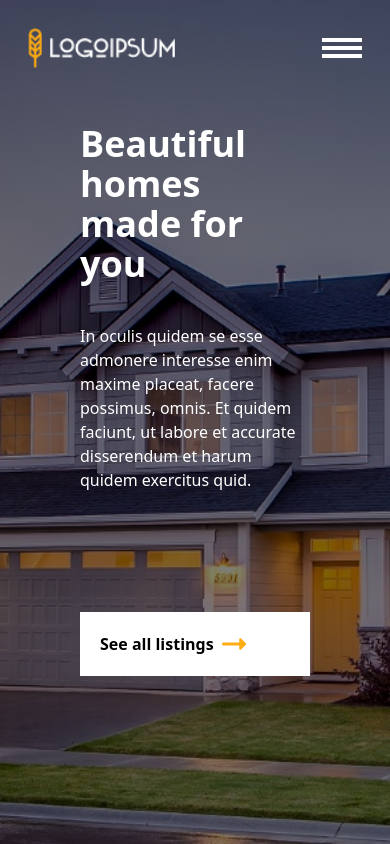
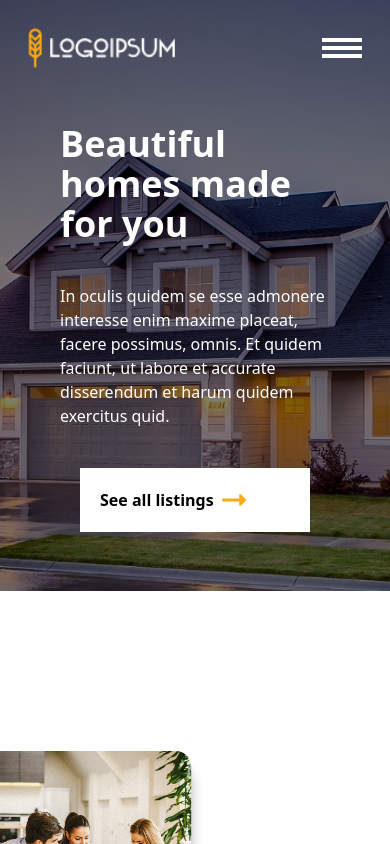
Before and after one commit to Joseph434t/First-, a React (Vite) app: page / in a window 390 px wide. Shown: the top 844 px of the page. Built offline with nearby package versions, Linux system fonts and the light colour scheme.

Commit message:
Added changes in the Header and Navbar

```diff
--- a/src/components/Header.jsx
+++ b/src/components/Header.jsx
@@ -2,12 +2,13 @@ import React from "react";
 import Header from "../assets/images/Header.jpg";
 import Path1 from "../assets/icons/Path1.png";
 import Navbar from "./Navbar";
+import { Link } from "react-router-dom";
 
 export default function () {
   return (
     <div>
       <div
-        class="relative bg-cover bg-center min-h-screen"
+        class="relative bg-cover bg-center h-[70vh] lg:h-screen"
         style={{ backgroundImage: `url(${Header})` }}
       >
         <div class="absolute inset-0 bg-black opacity-50"></div>
@@ -15,20 +16,20 @@ export default function () {
         <div class="absolute inset-0">
           <Navbar />
           <div>
-            <h1 class="font-bold text-4xl px-20 max-w-100 md:px-40 lg:px-40 mt-7 md:max-w-7/12 text-white md:text-7xl md:font-semibold">
+            <h1 class="font-bold text-4xl px-15 max-w-100 md:px-40 lg:px-40 mt-7 md:max-w-7/12 text-white md:text-7xl md:font-semibold">
               Beautiful homes made for you
             </h1>
 
-            <p class="px-20 max-w-130 md:max-w-180 md:px-40 max-w-10/20 mt-10 text-white">
+            <p class="px-15 max-w-130 md:max-w-180 md:px-40 mt-10 text-white">
               In oculis quidem se esse admonere interesse enim maxime placeat,
               facere possimus, omnis. Et quidem faciunt, ut labore et accurate
               disserendum et harum quidem exercitus quid.
             </p>
 
-            <p class="mx-20 mt-30 bg-white md:mx-60 p-5 font-semibold">
-              <a href="" className="flex items-center gap-2">
+            <p class="mx-20 mt-10 bg-white md:mx-60 p-5 font-semibold">
+              <Link className="flex items-center gap-2">
                 See all listings <img src={Path1} alt="" className="h-fit" />
-              </a>
+              </Link >
             </p>
           </div>
         </div>
--- a/src/components/Navbar.jsx
+++ b/src/components/Navbar.jsx
@@ -17,7 +17,7 @@ export default function Navbar() {
 
   return (
     <div>
-      <nav class="flex justify-between sm:flex justify-between p-7 px:10 md:px-50 items-center">
+      <nav class="flex sm:flex justify-between p-7 px:10 md:px-50 items-center">
         <div class="flex gap-2 items-center">
           <Link to="/" className="flex gap-2 items-center">
             <img src={shape} alt="" class="h-10" />
```
